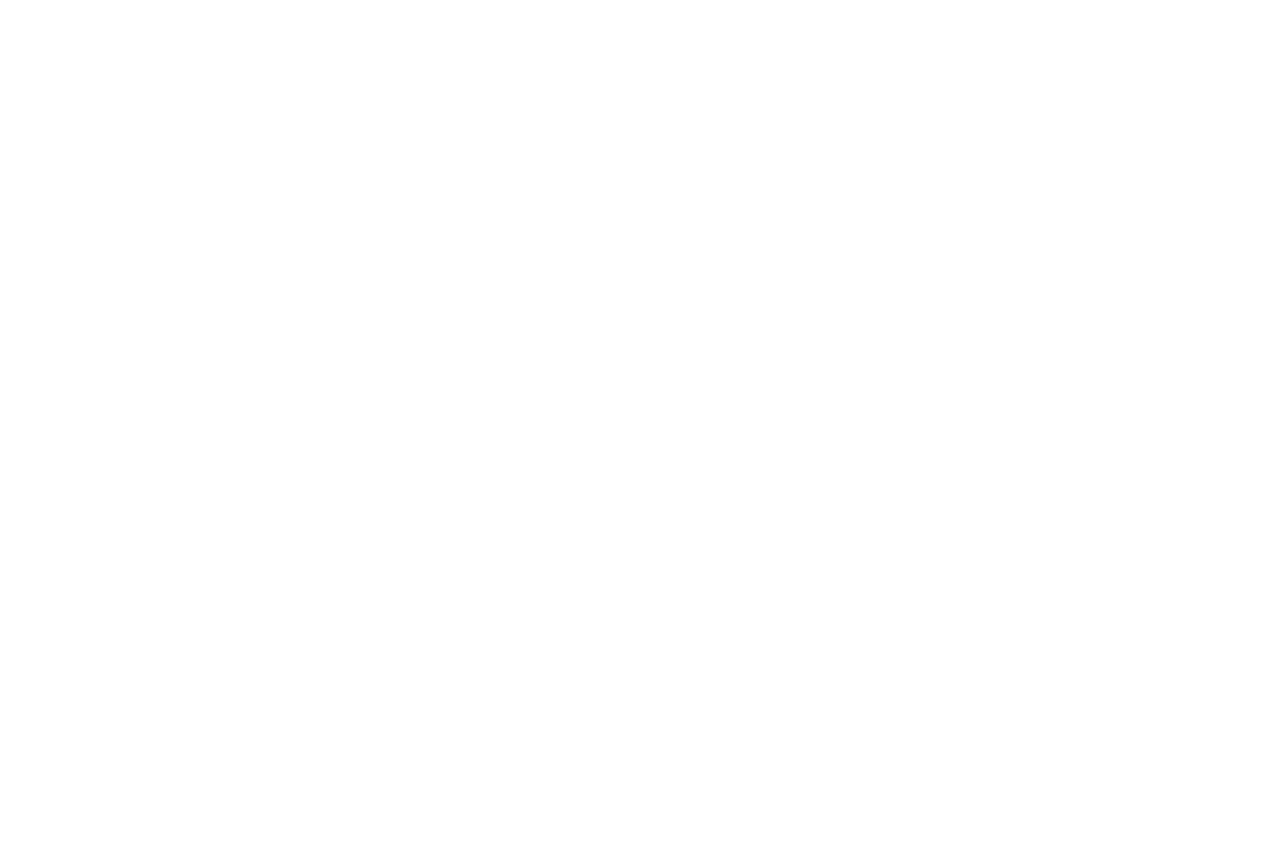
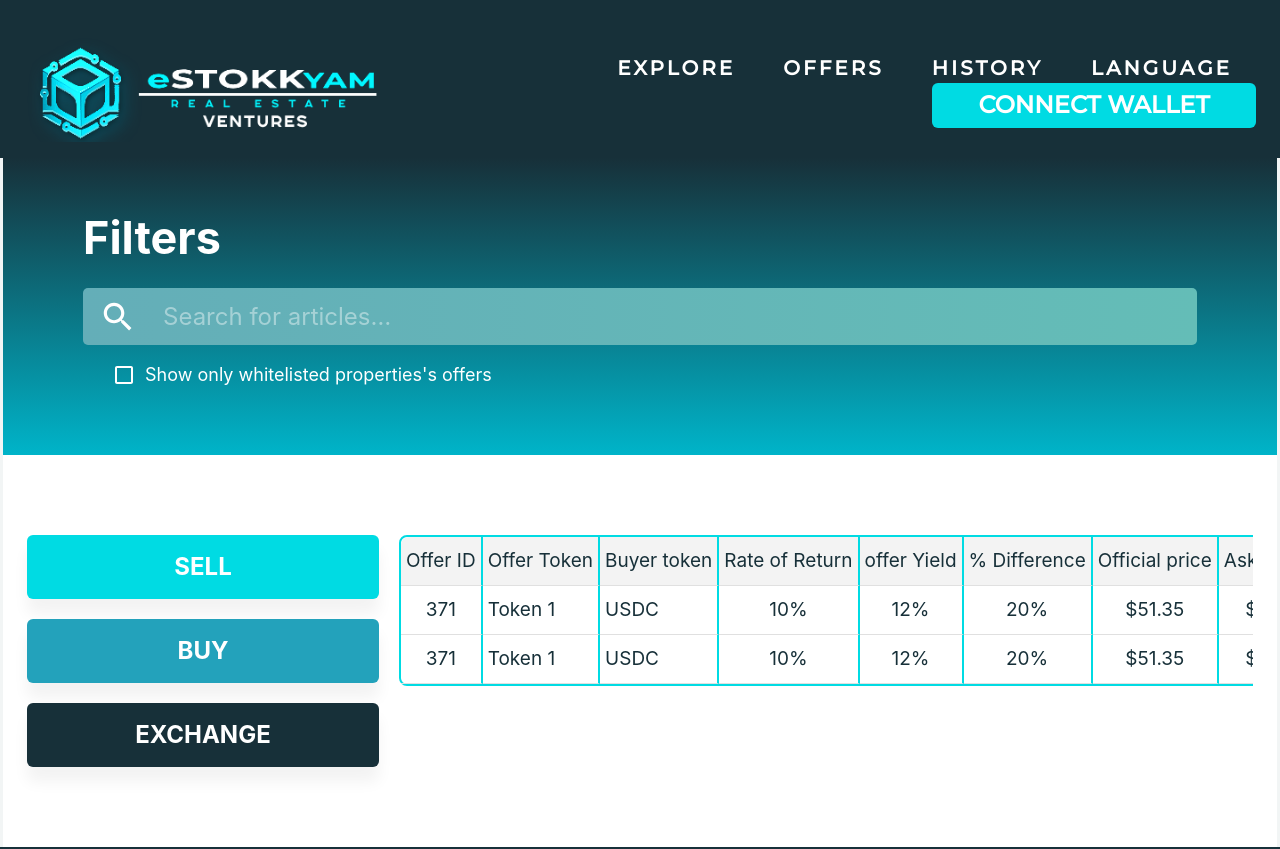
Before and after one commit to Ulku-dur/crypto-web, a React (Create React App) app: page /dashboard in a window 1280 px wide. Shown: the top 849 px of the page. Before the commit the page ends 800 px from the top, so only its background shows below. Built offline with nearby package versions, Linux system fonts and the light colour scheme.

Commit message:
Update App.tsx

```diff
--- a/src/App.tsx
+++ b/src/App.tsx
@@ -12,7 +12,7 @@ function App() {
   const routing = useRoutes(Router);
   return (
       <ThemeProvider theme={theme}>
-
+      <div className="App">{routing}</div>
     </ThemeProvider>
    );
 }
```
